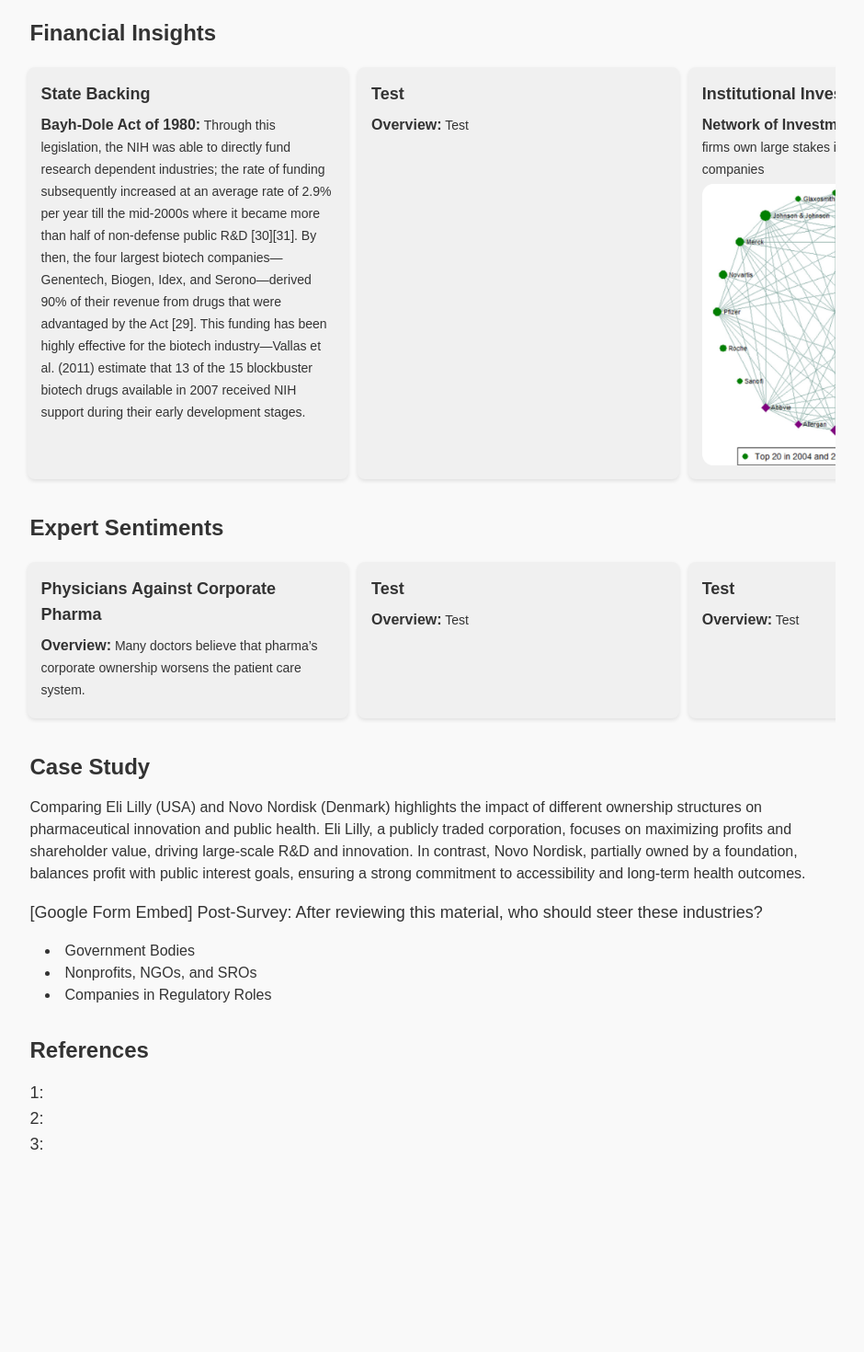
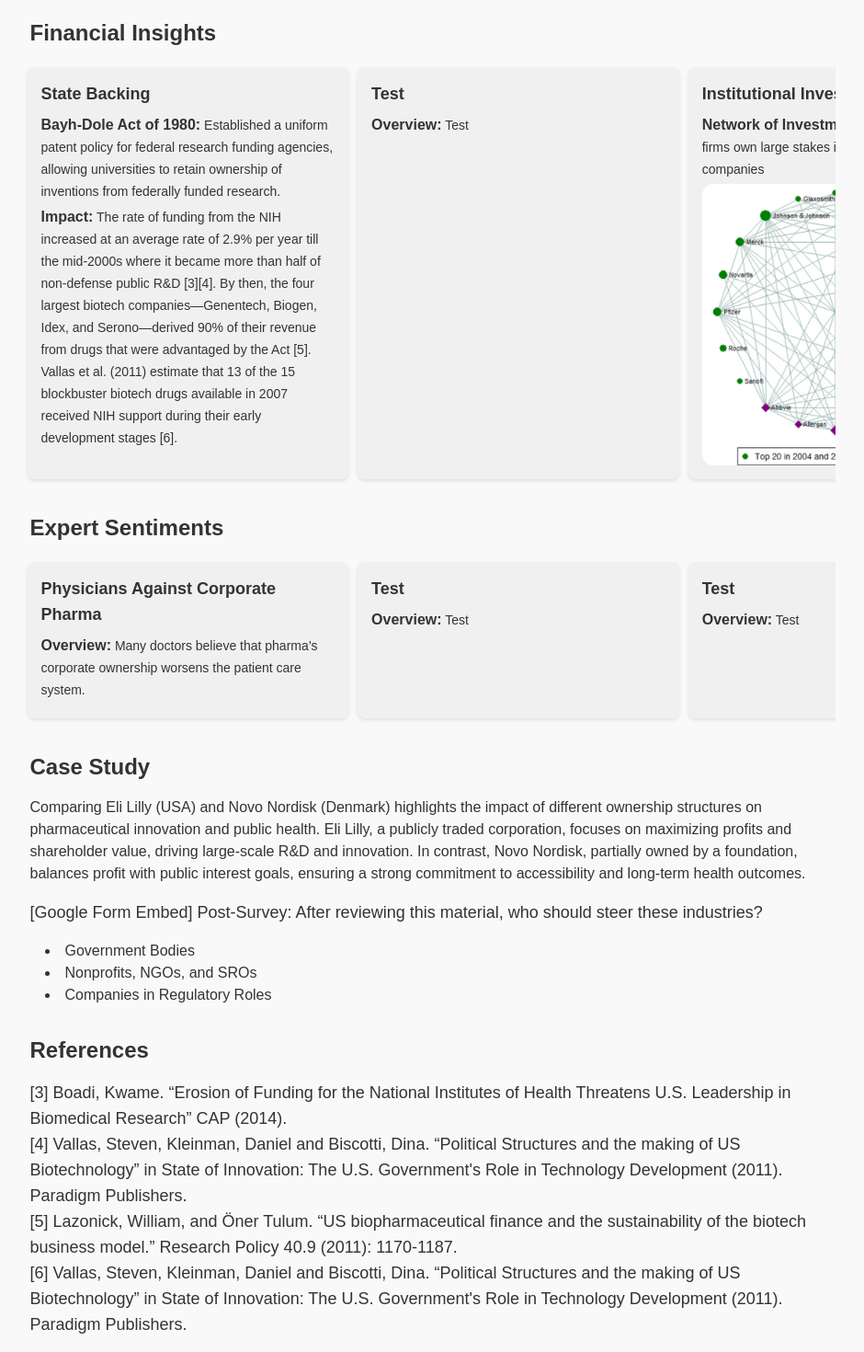
Before and after one commit to tkpepper15/applied-ethics, a Next.js app: page /how_corporate_ownership_shapes_big_pharma in a window 1280 px wide. Shown: the part 1216-2686 px from the top of the page at 92% size, without its empty margins (171-1111 px from the left). Before the commit the page ends 2490 px from the top, so only its background shows below. Built offline with nearby package versions, Linux system fonts and the light colour scheme.

Commit message:
Commit message

```diff
--- a/app/how_corporate_ownership_shapes_big_pharma/page.tsx
+++ b/app/how_corporate_ownership_shapes_big_pharma/page.tsx
@@ -35,7 +35,8 @@
     id: 1,
     title: 'State Backing',
     content: `
-    Bayh-Dole Act of 1980: Through this legislation, the NIH was able to directly fund research dependent industries; the rate of funding subsequently increased at an average rate of 2.9% per year till the mid-2000s where it became more than half of non-defense public R&D [30][31]. By then, the four largest biotech companies—Genentech, Biogen, Idex, and Serono—derived 90% of their revenue from drugs that were advantaged by the Act [29]. This funding has been highly effective for the biotech industry—Vallas et al. (2011) estimate that 13 of the 15 blockbuster biotech drugs available in 2007 received NIH support during their early development stages.
+    Bayh-Dole Act of 1980: Established a uniform patent policy for federal research funding agencies, allowing universities to retain ownership of inventions from federally funded research.
+    Impact: The rate of funding from the NIH increased at an average rate of 2.9% per year till the mid-2000s where it became more than half of non-defense public R&D [3][4]. By then, the four largest biotech companies—Genentech, Biogen, Idex, and Serono—derived 90% of their revenue from drugs that were advantaged by the Act [5]. Vallas et al. (2011) estimate that 13 of the 15 blockbuster biotech drugs available in 2007 received NIH support during their early development stages [6].
     `
   },
   {
@@ -137,12 +138,14 @@
         </ul>
         <h1 className="ml-4 mt-8 mb-4 text-2xl font-bold">References</h1>
         <p className="text-lg ml-4 mb-4">
-          1:
-          <br />
-          2:
-          <br />
-          3:
-          <br />
+[3] Boadi, Kwame. “Erosion of Funding for the National Institutes of Health Threatens U.S. Leadership in Biomedical Research” CAP (2014).
+<br></br>
+[4] Vallas, Steven, Kleinman, Daniel and Biscotti, Dina. “Political Structures and the making of US Biotechnology” in State of Innovation: The U.S. Government's Role in Technology Development (2011). Paradigm Publishers.
+<br></br>
+[5] Lazonick, William, and Öner Tulum. “US biopharmaceutical finance and the sustainability of the biotech business model.” Research Policy 40.9 (2011): 1170-1187.
+<br></br>
+[6] Vallas, Steven, Kleinman, Daniel and Biscotti, Dina. “Political Structures and the making of US Biotechnology” in State of Innovation: The U.S. Government's Role in Technology Development (2011). Paradigm Publishers.
+<br></br>
         </p>
       </main>
     </div>
```
